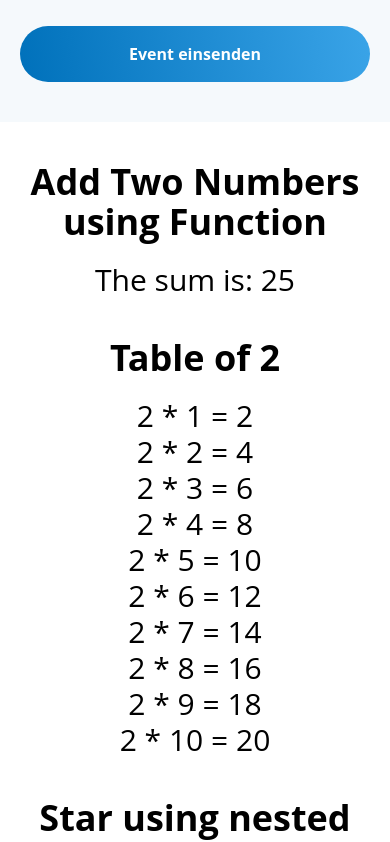
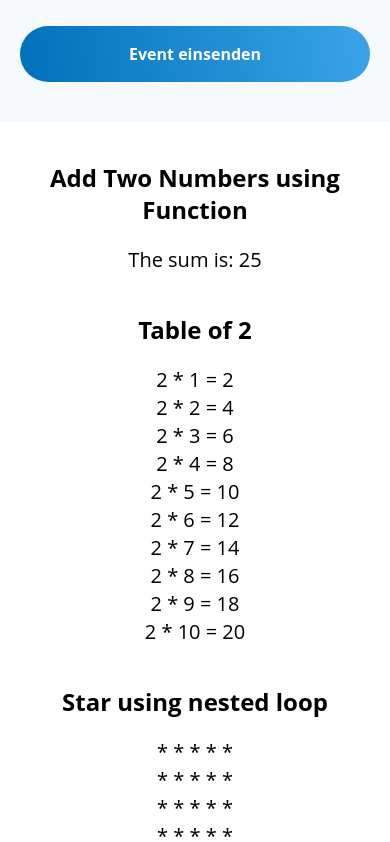
Before and after one commit to BimlaJain/react-jugendapp, a React (Create React App) app: page / in a window 390 px wide. Shown: the part 830-1672 px from the top of the page. Built offline with nearby package versions, Linux system fonts and the light colour scheme.

Commit message:
change font size of js

```diff
--- a/src/components/Loop.jsx
+++ b/src/components/Loop.jsx
@@ -20,12 +20,12 @@ const Loop = () => {
 
     return (
         <div>
-            <h2 className="text-center font-bold text-4xl text-black pt-10 pb-5">
+            <h2 className="text-center font-bold sm:text-4xl text-2xl text-black pt-10 pb-5">
                 Star using nested loop
             </h2>
             <div className="text-center">
                 {name.map((row, index) => (
-                    <p key={index} className="text-3xl">{row}</p>
+                    <p key={index} className="sm:text-3xl text-xl">{row}</p>
                 ))}
             </div>
         </div>
--- a/src/components/Number.jsx
+++ b/src/components/Number.jsx
@@ -13,8 +13,8 @@ const Number = () => {
 
     return (
         <div>
-            <h2 className="text-center font-bold text-4xl text-black pt-10">Add Two Numbers using Function</h2>
-            <p id="result" className='text-center font-medium text-3xl pt-5'>The sum is: {sum}</p>
+            <h2 className="text-center font-bold sm:text-4xl text-2xl text-black pt-10">Add Two Numbers using Function</h2>
+            <p id="result" className='text-center font-medium sm:text-3xl text-xl pt-5'>The sum is: {sum}</p>
         </div>
     );
 };
--- a/src/components/Table.jsx
+++ b/src/components/Table.jsx
@@ -14,10 +14,10 @@ const Table = () => {
 
     return (
         <div>
-            <h2 className="text-center font-bold text-4xl text-black pt-10">Table of 2</h2>
+            <h2 className="text-center font-bold sm:text-4xl text-2xl text-black pt-10">Table of 2</h2>
             <ul className=" text-center pt-5 font-medium ">
                 {table.map((line, index) => (
-                    <li key={index} className="text-3xl">{line}</li>
+                    <li key={index} className="sm:text-3xl text-xl">{line}</li>
                 ))}
             </ul>
         </div>
```
